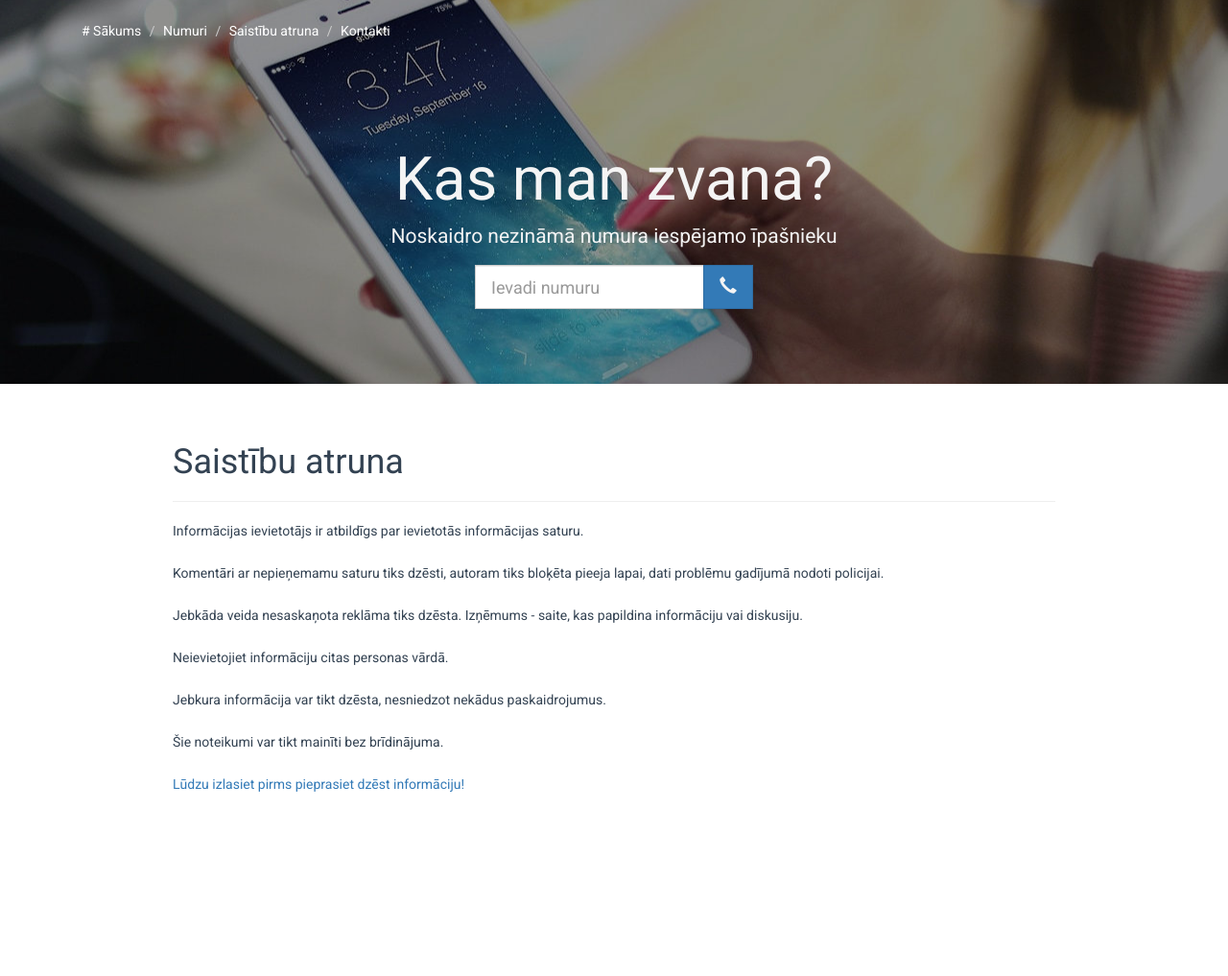
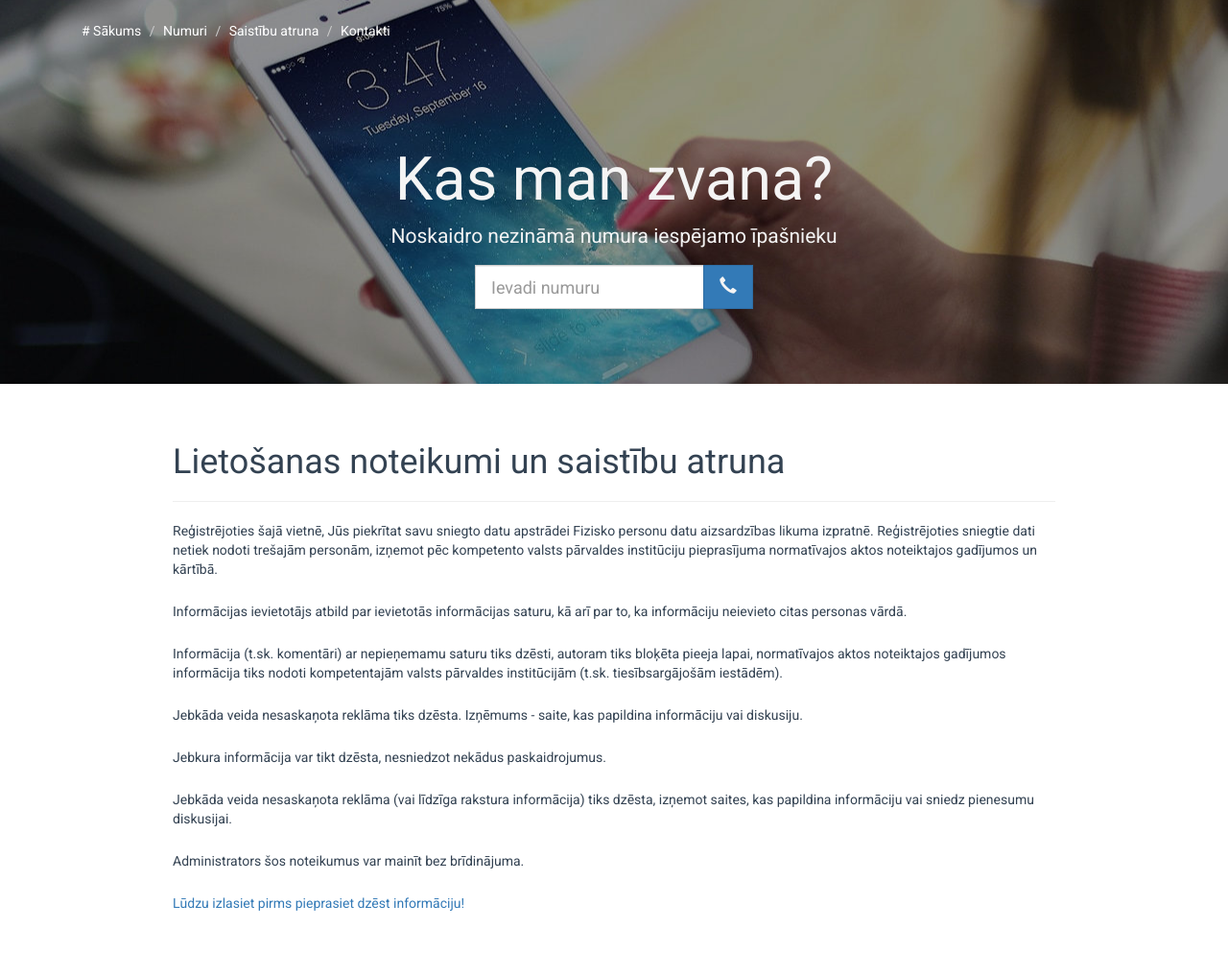
Before and after one commit to aabele/kasmanzvana.lv, a Django app: template website/templates/website/agreement/agreement.html in a window 1280 px wide. Shown: the whole page at 96% size. Before the commit the page ends 825 px from the top, so only its background shows below. Run offline with Django 3.2, Linux system fonts and the light colour scheme; the template is opened without the code that fills it, so the values that code supplies are empty; some libraries are stand-ins or nearby versions.

Commit message:
The new terms of use and agreement.

```diff
--- a/website/templates/website/agreement/agreement.html
+++ b/website/templates/website/agreement/agreement.html
@@ -1,29 +1,40 @@
 {% extends "website/base.html" %}
 
-{% block page_title %}Saistību atruna{% endblock %}
+{% block page_title %}
+    Lietošanas noteikumi un saistību atruna
+{% endblock %}
 
 {% block body %}
     <div class="padding3">
-        <h1>Saistību atruna</h1>
+        <h1>Lietošanas noteikumi un saistību atruna</h1>
         <hr>
         <p class="padding0-1">
-            Informācijas ievietotājs ir atbildīgs par ievietotās informācijas saturu.
+            Reģistrējoties šajā vietnē, Jūs piekrītat savu sniegto datu apstrādei Fizisko personu datu
+            aizsardzības likuma izpratnē. Reģistrējoties sniegtie dati netiek nodoti trešajām personām,
+            izņemot pēc kompetento valsts pārvaldes institūciju pieprasījuma normatīvajos aktos noteiktajos
+            gadījumos un kārtībā.
         </p>
         <p class="padding0-1">
-            Komentāri ar nepieņemamu saturu tiks dzēsti, autoram tiks bloķēta pieeja lapai, dati problēmu
-            gadījumā nodoti policijai.
+            Informācijas ievietotājs atbild par ievietotās informācijas saturu, kā arī par to, ka
+            informāciju neievieto citas personas vārdā.
+        </p>
+        <p class="padding0-1">
+            Informācija (t.sk. komentāri) ar nepieņemamu saturu tiks dzēsti, autoram tiks bloķēta pieeja lapai,
+            normatīvajos aktos noteiktajos gadījumos informācija tiks nodoti kompetentajām valsts pārvaldes
+            institūcijām (t.sk. tiesībsargājošām iestādēm).
         </p>
         <p class="padding0-1">
             Jebkāda veida nesaskaņota reklāma tiks dzēsta. Izņēmums - saite, kas papildina informāciju vai diskusiju.
         </p>
         <p class="padding0-1">
-            Neievietojiet informāciju citas personas vārdā.
-        </p>
-        <p class="padding0-1">
             Jebkura informācija var tikt dzēsta, nesniedzot nekādus paskaidrojumus.
         </p>
         <p class="padding0-1">
-            Šie noteikumi var tikt mainīti bez brīdinājuma.
+            Jebkāda veida nesaskaņota reklāma (vai līdzīga rakstura informācija) tiks dzēsta, izņemot saites,
+            kas papildina informāciju vai sniedz pienesumu diskusijai.
+        </p>
+        <p class="padding0-1">
+            Administrators šos noteikumus var mainīt bez brīdinājuma.
         </p>
         <p class="padding0-1">
             <a href="{% url "website:takedown" %}">
```
Also changed, not shown: website/templates/website/agreement/takedown.html (+7 -7 lines).
